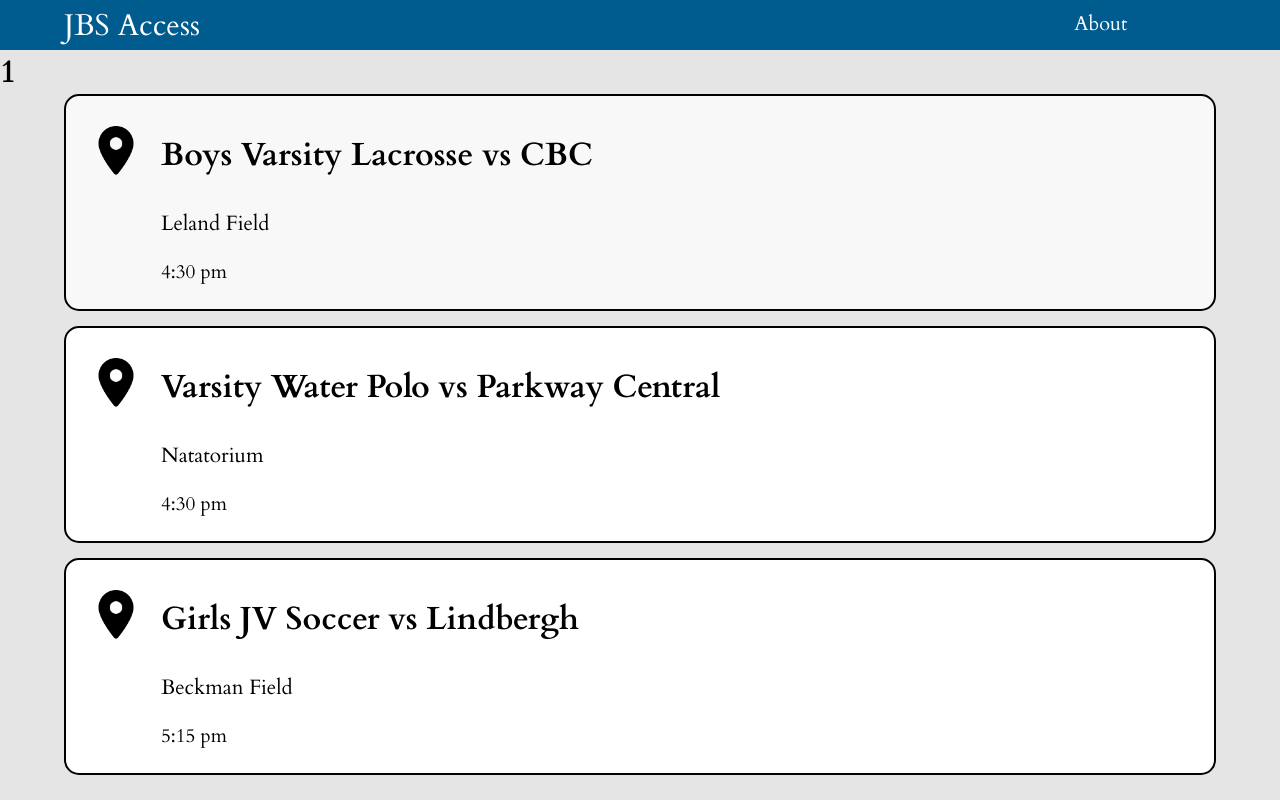
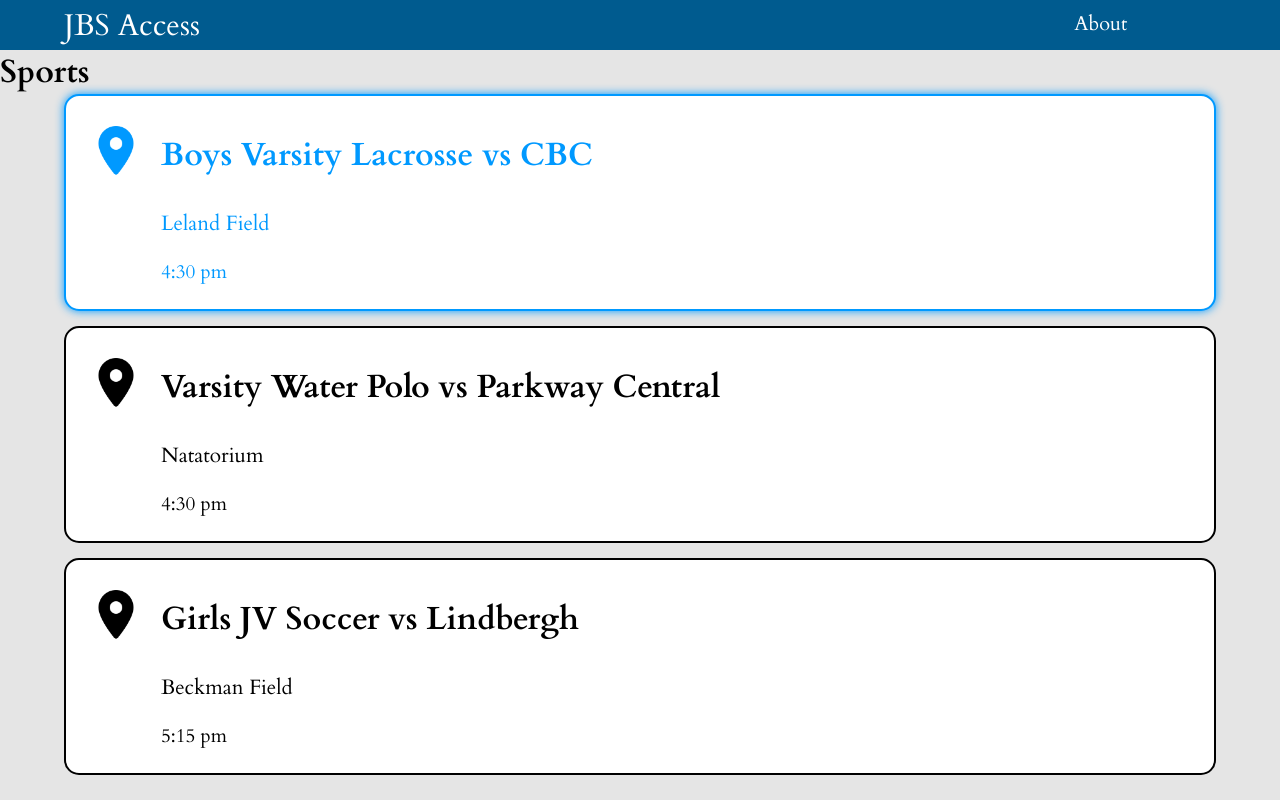
Before and after one commit to eli-front/JBS-Access, a Next.js app: page /events/1 in a window 1280 px wide. In both pictures the pointer is over the element 640 px from the left and 202 px from the top of the page. Built offline with nearby package versions, Linux system fonts and the light colour scheme.

Commit message:
card hover

```diff
--- a/pages/events/[event].js
+++ b/pages/events/[event].js
@@ -11,10 +11,9 @@ export default function EventPage() {
     new Event("Varsity Water Polo vs Parkway Central", "4:30 pm", "Natatorium"),
     new Event("Girls JV Soccer vs Lindbergh", "5:15 pm", "Beckman Field"),
   ];
-
   return (
     <Layout>
-      <h1>{event}</h1>
+      <h1>Sports</h1>
       {events.map((event, index) => {
         return (
           <Card
--- a/styles/Card.module.css
+++ b/styles/Card.module.css
@@ -12,10 +12,14 @@
 }
 
 .button:hover {
-   color: rgb(0, 0, 0);
-   border-color: rgb(0, 0, 0);
-   background-color: rgb(248, 248, 248);
+   border: 2px solid #0099ff;
+   color: #0099ff;
+   box-shadow: 0px 0px 10px #0099ff;
 }
+.button:hover img {
+    filter: invert(56%) sepia(69%) saturate(5481%) hue-rotate(183deg)
+      brightness(103%) contrast(103%);
+  }
 
 
 
@@ -32,6 +36,7 @@
    width:90%;
    cursor:pointer;
    margin-bottom: 15px;
+   transition: box-shadow 0.2s ease-in-out;
 
 }
 
```
